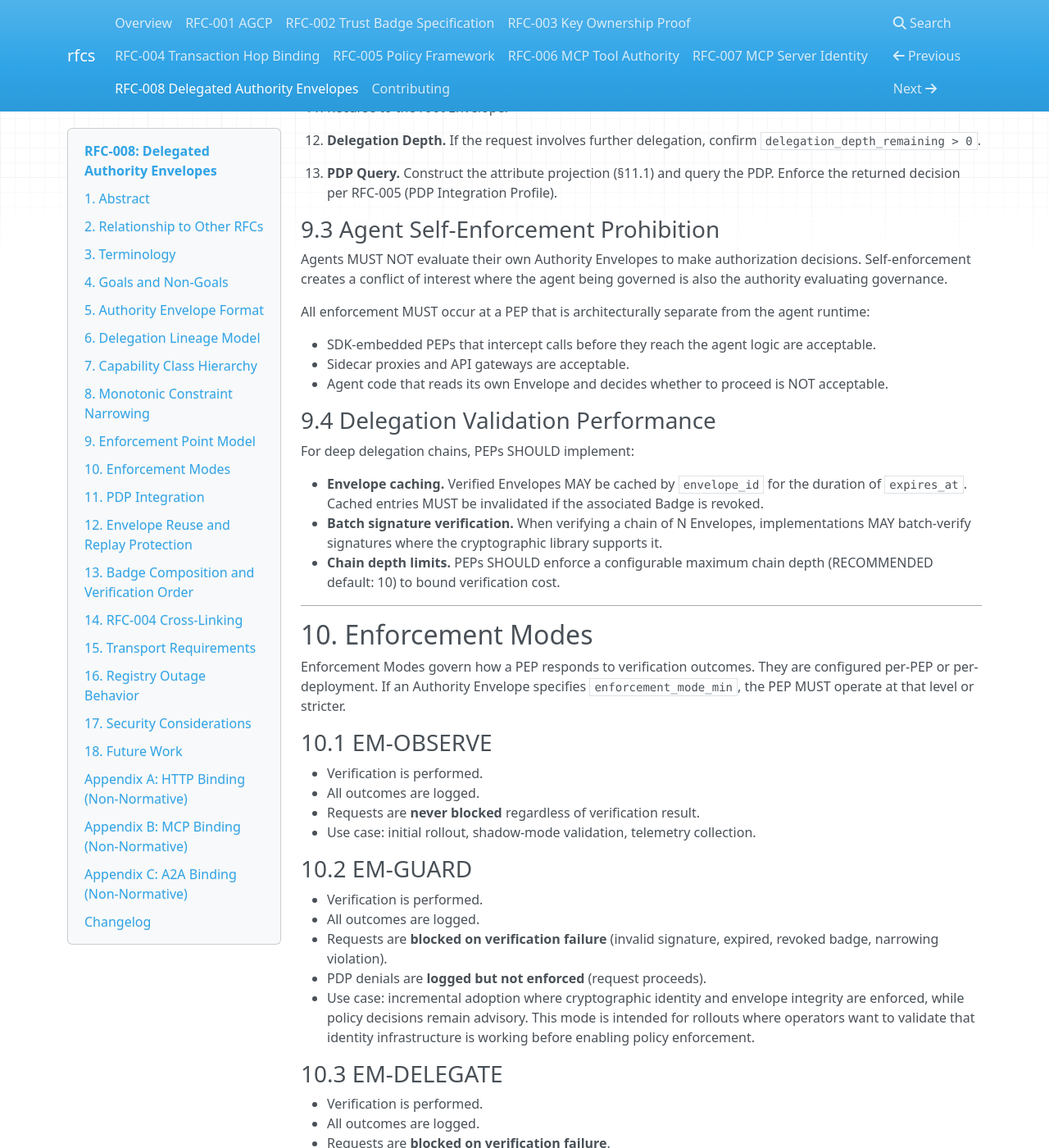
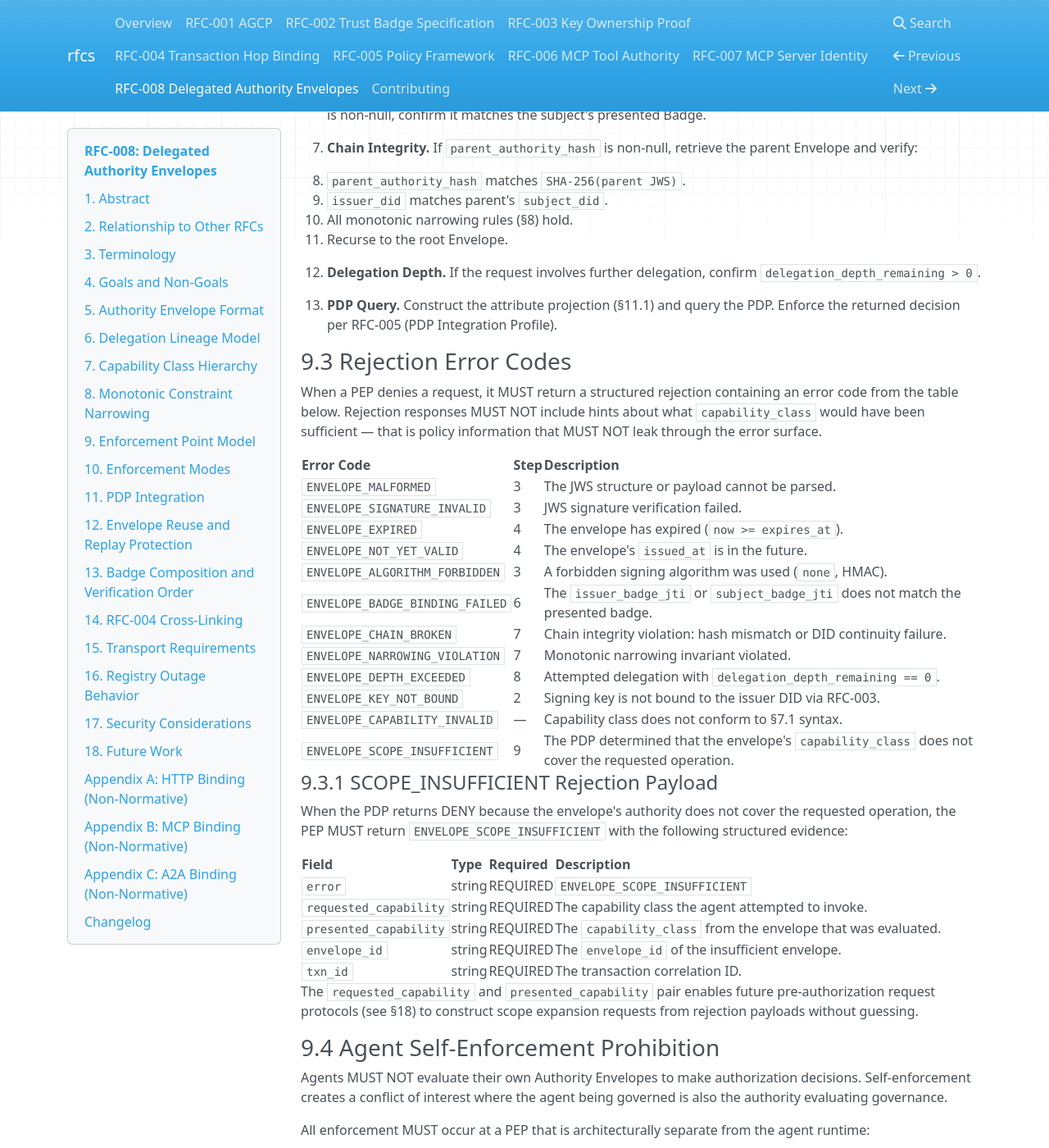
Before and after one commit to capiscio/capiscio-rfcs, an MkDocs documentation site: the page built from docs/008-delegated-authority-envelopes.md, in a window 1280 px wide and 1400 px high, scrolled down 8386 px. Shown: the whole window at 82% size. Built offline with MkDocs 1.6.1, drawn with Linux system fonts in a browser that asks for light colours; nearby versions of some CDN libraries; some of the changed text lies outside the part shown.

Commit message:
feat(rfc-008): add §5.5 capability class normative note, §9.3 error codes, SCOPE_INSUFFICIENT rejection
- Add §5.5: capability_class is an opaque policy input; interpretation
  is the PDP's responsibility, not the envelope layer's
- Add §9.3: formal error codes table mapping each code to its
  verification step (RFC-008 §9.2)
- Add §9.3.1: SCOPE_INSUFFICIENT structured rejection payload with
  requested_capability, presented_capability, envelope_id, txn_id
- Update §18: Envelope Request Protocol references SCOPE_INSUFFICIENT
  as input to future RFC-009 (Pre-Authorization Request Protocol)
- Bump version to 0.3

```diff
--- a/docs/008-delegated-authority-envelopes.md
+++ b/docs/008-delegated-authority-envelopes.md
@@ -1,10 +1,10 @@
 # RFC-008: Delegated Authority Envelopes
 
-**Version:** 0.2
+**Version:** 0.3
 **Status:** Draft
 **Authors:** CapiscIO Core Team
 **Created:** 2026-01-20
-**Updated:** 2026-02-25
+**Updated:** 2026-04-29
 **Requires:** RFC-001 (AGCP), RFC-002 (Trust Badge Specification), RFC-003 (Key Ownership Proof Protocol), RFC-004 (Transaction and Hop Binding)
 
 ---
@@ -153,6 +153,10 @@ An Authority Envelope is a JWS (JSON Web Signature) in Compact Serialization:
 | `expires_at` | integer | REQUIRED | Unix timestamp (seconds) after which this Envelope MUST be rejected. |
 | `issuer_badge_jti` | string | REQUIRED | The `jti` of the issuer's current Trust Badge (RFC-002). Binds the Envelope to a specific badge session. |
 | `subject_badge_jti` | string ∣ null | REQUIRED | The `jti` of the subject's current Trust Badge. MUST be present for all non-root Envelopes (i.e., where `parent_authority_hash` is non-null). For root Envelopes, MAY be `null` only if the subject has not yet established a badge session; in this case the PEP MUST require an alternative subject authentication mechanism as defined by RFC-002. |
+
+### 5.5 Capability Class Interpretation
+
+The `capability_class` field is an opaque policy input. Interpretation of capability classes, including mapping to specific tool invocations or resource access patterns, is the responsibility of the Policy Decision Point and is outside the scope of this specification. Implementations MUST NOT reject or transform `capability_class` values based on format or vocabulary. Any string conforming to the dot-separated syntax defined in §7.1 is valid.
 
 ---
 
@@ -323,7 +327,40 @@ The PEP MUST execute the following steps in order. Failure at any step MUST resu
 
 9. **PDP Query.** Construct the attribute projection (§11.1) and query the PDP. Enforce the returned decision per RFC-005 (PDP Integration Profile).
 
-### 9.3 Agent Self-Enforcement Prohibition
+### 9.3 Rejection Error Codes
+
+When a PEP denies a request, it MUST return a structured rejection containing an error code from the table below. Rejection responses MUST NOT include hints about what `capability_class` would have been sufficient — that is policy information that MUST NOT leak through the error surface.
+
+| Error Code | Step | Description |
+|------------|------|-------------|
+| `ENVELOPE_MALFORMED` | 3 | The JWS structure or payload cannot be parsed. |
+| `ENVELOPE_SIGNATURE_INVALID` | 3 | JWS signature verification failed. |
+| `ENVELOPE_EXPIRED` | 4 | The envelope has expired (`now >= expires_at`). |
+| `ENVELOPE_NOT_YET_VALID` | 4 | The envelope's `issued_at` is in the future. |
+| `ENVELOPE_ALGORITHM_FORBIDDEN` | 3 | A forbidden signing algorithm was used (`none`, HMAC). |
+| `ENVELOPE_BADGE_BINDING_FAILED` | 6 | The `issuer_badge_jti` or `subject_badge_jti` does not match the presented badge. |
+| `ENVELOPE_CHAIN_BROKEN` | 7 | Chain integrity violation: hash mismatch or DID continuity failure. |
+| `ENVELOPE_NARROWING_VIOLATION` | 7 | Monotonic narrowing invariant violated. |
+| `ENVELOPE_DEPTH_EXCEEDED` | 8 | Attempted delegation with `delegation_depth_remaining == 0`. |
+| `ENVELOPE_KEY_NOT_BOUND` | 2 | Signing key is not bound to the issuer DID via RFC-003. |
+| `ENVELOPE_CAPABILITY_INVALID` | — | Capability class does not conform to §7.1 syntax. |
+| `ENVELOPE_SCOPE_INSUFFICIENT` | 9 | The PDP determined that the envelope's `capability_class` does not cover the requested operation. |
+
+#### 9.3.1 SCOPE_INSUFFICIENT Rejection Payload
+
+When the PDP returns DENY because the envelope's authority does not cover the requested operation, the PEP MUST return `ENVELOPE_SCOPE_INSUFFICIENT` with the following structured evidence:
+
+| Field | Type | Required | Description |
+|-------|------|----------|-------------|
+| `error` | string | REQUIRED | `ENVELOPE_SCOPE_INSUFFICIENT` |
+| `requested_capability` | string | REQUIRED | The capability class the agent attempted to invoke. |
+| `presented_capability` | string | REQUIRED | The `capability_class` from the envelope that was evaluated. |
+| `envelope_id` | string | REQUIRED | The `envelope_id` of the insufficient envelope. |
+| `txn_id` | string | REQUIRED | The transaction correlation ID. |
+
+The `requested_capability` and `presented_capability` pair enables future pre-authorization request protocols (see §18) to construct scope expansion requests from rejection payloads without guessing.
+
+### 9.4 Agent Self-Enforcement Prohibition
 
 Agents MUST NOT evaluate their own Authority Envelopes to make authorization decisions. Self-enforcement creates a conflict of interest where the agent being governed is also the authority evaluating governance.
 
@@ -588,7 +625,7 @@ Implementations SHOULD enforce a maximum Envelope payload size of 8 KB to preven
 * **Principal Classification.** An optional `principal_type` claim or equivalent mechanism enabling PDPs to distinguish human, agent, service, and organizational identities without resolving DID metadata. This is additive and backward-compatible.
 * **Dual-Auth / On-Behalf-Of.** Patterns for preserving originator identity alongside actor identity throughout a delegation chain (analogous to OAuth RFC 8693 `act` claim). Candidate mechanisms include parallel claims, co-signed envelopes, or composite authority artifacts. These patterns are orthogonal to the monotonic narrowing model and MUST NOT compromise delegation invariants.
 * **Constraint Vocabulary Registry.** A standardized set of well-known constraint types with defined narrowing semantics, reducing PDP complexity for common patterns.
-* **Envelope Request Protocol.** A protocol for agents to request Authority Envelopes from upstream delegators, enabling automated delegation workflows.
+* **Envelope Request Protocol.** A protocol for agents to request Authority Envelopes from upstream delegators, enabling automated delegation workflows. This includes dynamic scope expansion: when a PEP returns `ENVELOPE_SCOPE_INSUFFICIENT` (§9.3.1), the rejection payload contains the `requested_capability` and `presented_capability` fields necessary to construct a scope expansion request. The request protocol is the subject of RFC-009 (Pre-Authorization Request Protocol).
 * **Selective Disclosure.** Mechanisms for presenting Authority Envelopes to verifiers without revealing the full constraint set (e.g., zero-knowledge proofs of constraint satisfaction).
 * **Revocation.** Dedicated Envelope revocation mechanisms beyond badge-session binding (e.g., Envelope-specific revocation lists).
 
@@ -688,5 +725,6 @@ In the Agent-to-Agent (A2A) protocol, Authority Envelopes are carried as an A2A
 
 | Version | Date | Changes |
 |---------|------|---------|
+| 0.3 | 2026-04-29 | Added §5.5 capability class interpretation normative note. Added §9.3 rejection error codes table with `ENVELOPE_SCOPE_INSUFFICIENT`. Added §9.3.1 structured rejection payload for scope-insufficient rejections. Updated §18 Envelope Request Protocol future work with RFC-009 forward reference. Renumbered §9.3→§9.4, §9.4→§9.5. |
 | 0.2 | 2026-02-25 | Root envelope semantics clarified (§6.1). Multi-use envelopes with invocation-layer replay (§12). PDP schema moved to RFC-005 PIP; §11 retains attribute projection only. Algorithm list relaxed (§17.2). Registry outage split into chain retrieval vs revocation (§16). EM-GUARD clarified as identity-enforced/policy-advisory (§10.2). Jailer removed. |
 | 0.1 | 2026-01-20 | Initial draft. |
```
Also changed, not shown: other parts of docs/008-delegated-authority-envelopes.md (+1 -1 lines).
